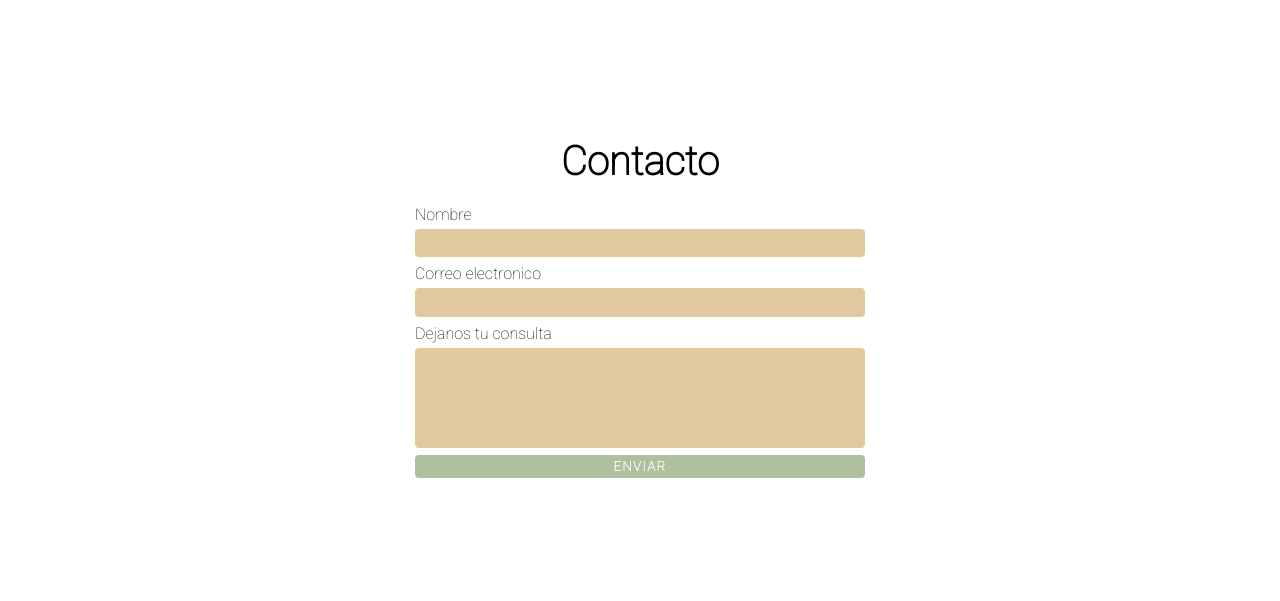
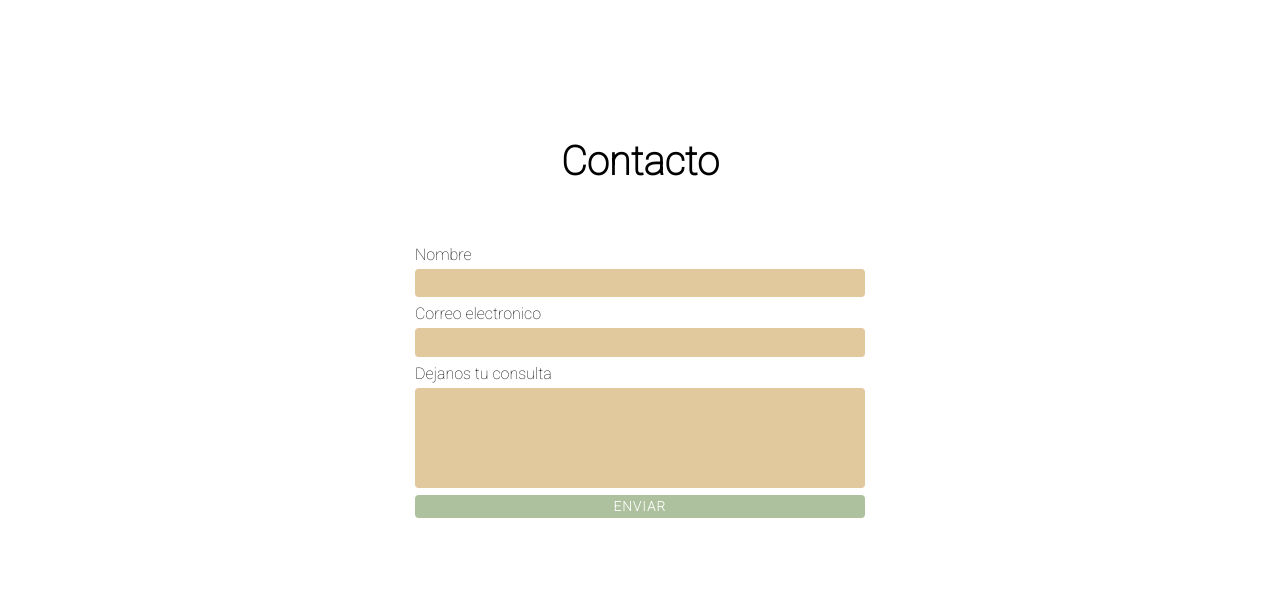
Before and after one commit to TomasaHaugaard/LaReservaEnElMar2, a plain HTML site: page contacto.html in a window 1280 px wide. Shown: the part 102-703 px from the top of the page. Drawn offline with nearby package versions, Linux system fonts and the light colour scheme; no server answers; a web font is replaced by a local one.

Commit message:
version3

```diff
--- a/css/style.css
+++ b/css/style.css
@@ -317,6 +317,10 @@ form.form-contact .btn{
     text-underline-offset: .4em;
 }
 
+.st-c{
+    margin: 1em;
+}
+
 /*error*/
 
 .error{
```
